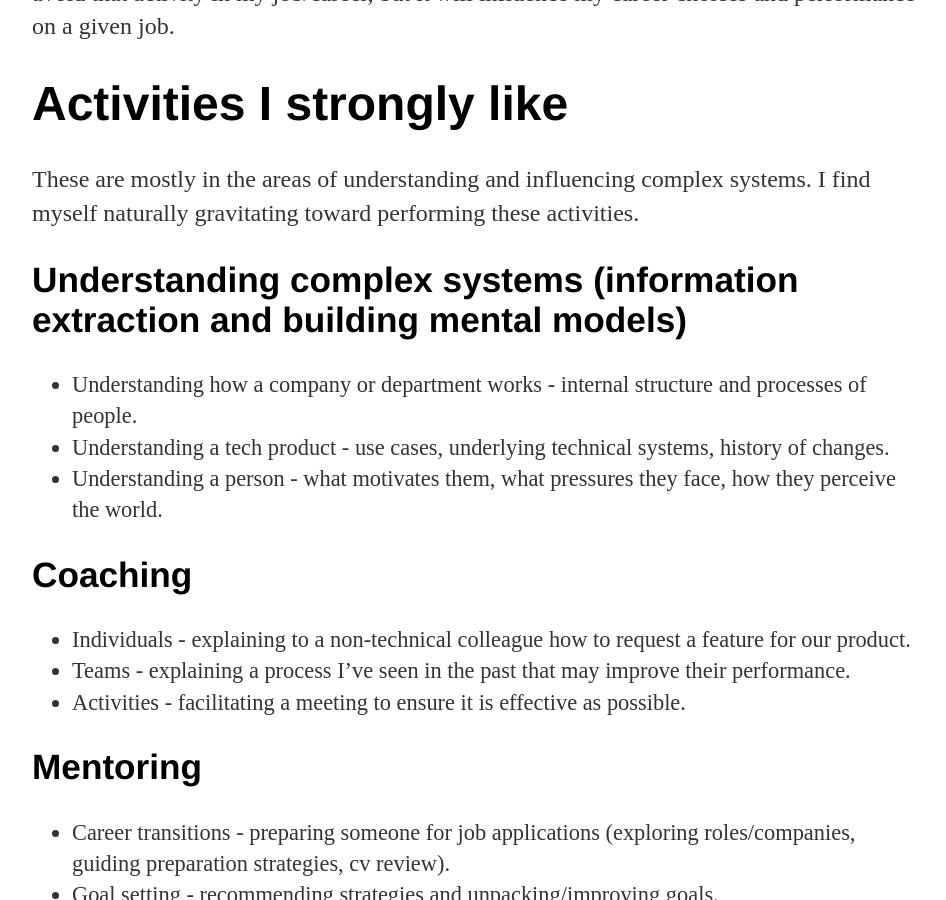
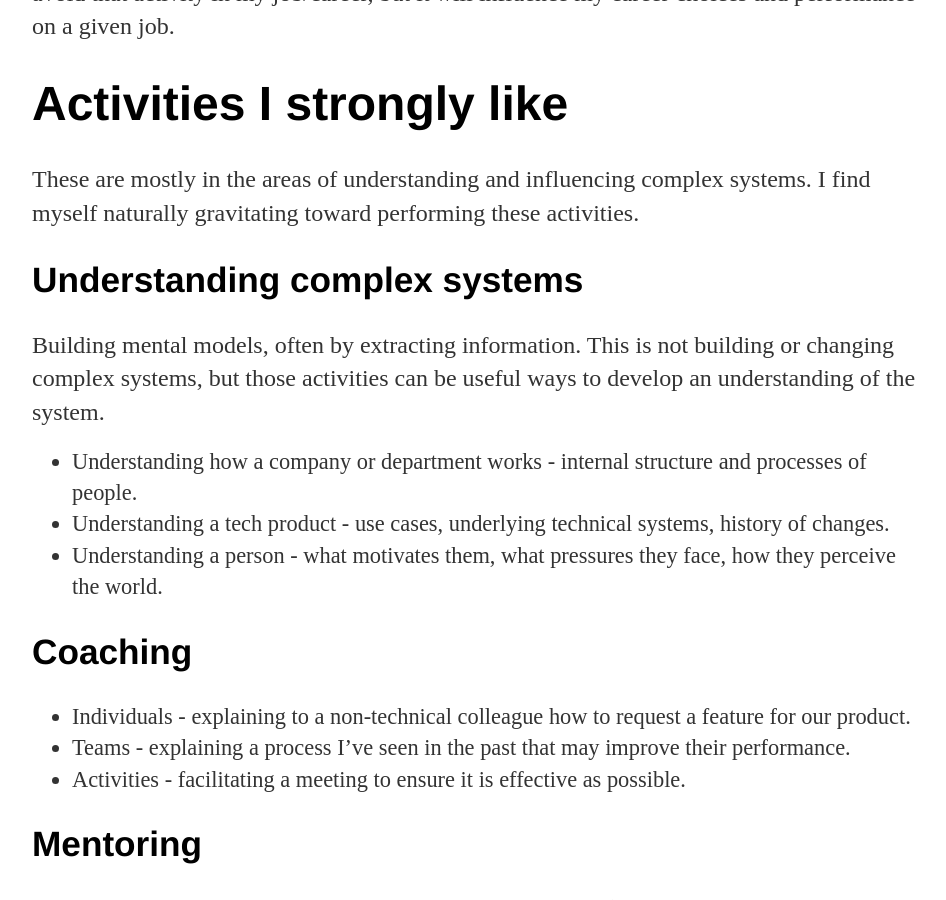
Before and after one commit to curiousest/curiousest.github.io, a Jekyll site: the page built from _posts/2019-09-07-activities-guiding-my-professional-career.md, in a window 1280 px wide and 900 px high, scrolled down 992 px. Shown: the whole window, without its empty margins (160-1106 px from the left). Built offline with Jekyll 4.4.1, drawn with Linux system fonts in a browser that asks for light colours.

Commit message:
More activities post rewording.

```diff
--- a/_posts/2019-09-07-activities-guiding-my-professional-career.md
+++ b/_posts/2019-09-07-activities-guiding-my-professional-career.md
@@ -26,7 +26,9 @@ I had been unhappy with my job, but I thought my company was great. I was lookin
 
 These are mostly in the areas of understanding and influencing complex systems. I find myself naturally gravitating toward performing these activities.
 
-## Understanding complex systems (information extraction and building mental models)
+## Understanding complex systems
+
+Building mental models, often by extracting information. This is not building or changing complex systems, but those activities can be useful ways to develop an understanding of the system.
 
 * Understanding how a company or department works - internal structure and processes of people.
 * Understanding a tech product - use cases, underlying technical systems, history of changes.
```
